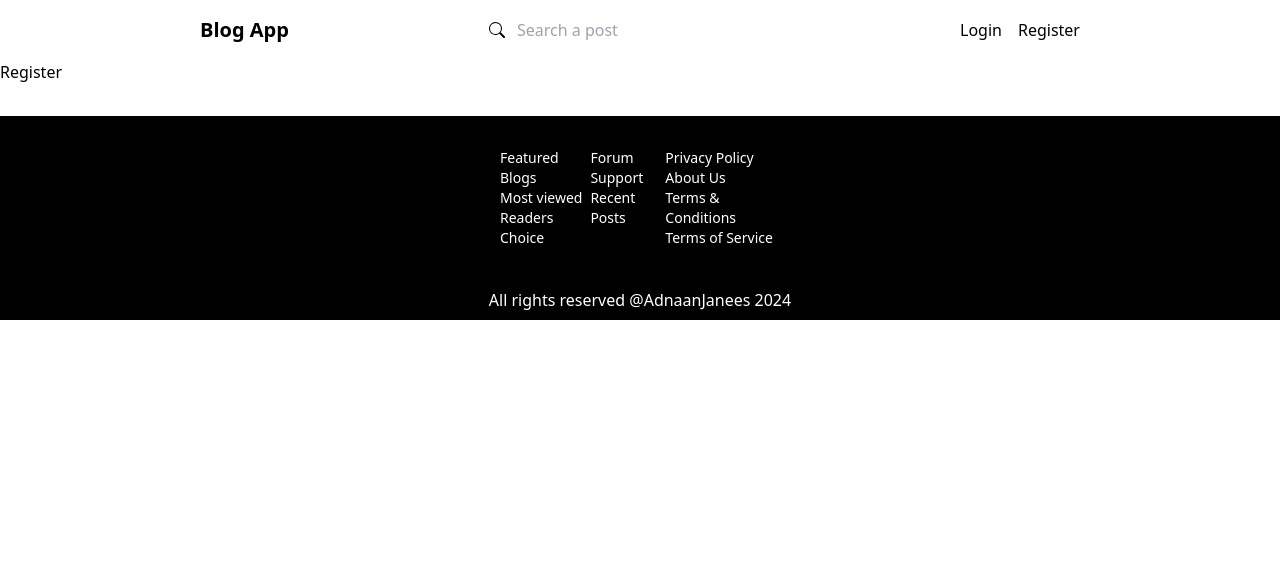
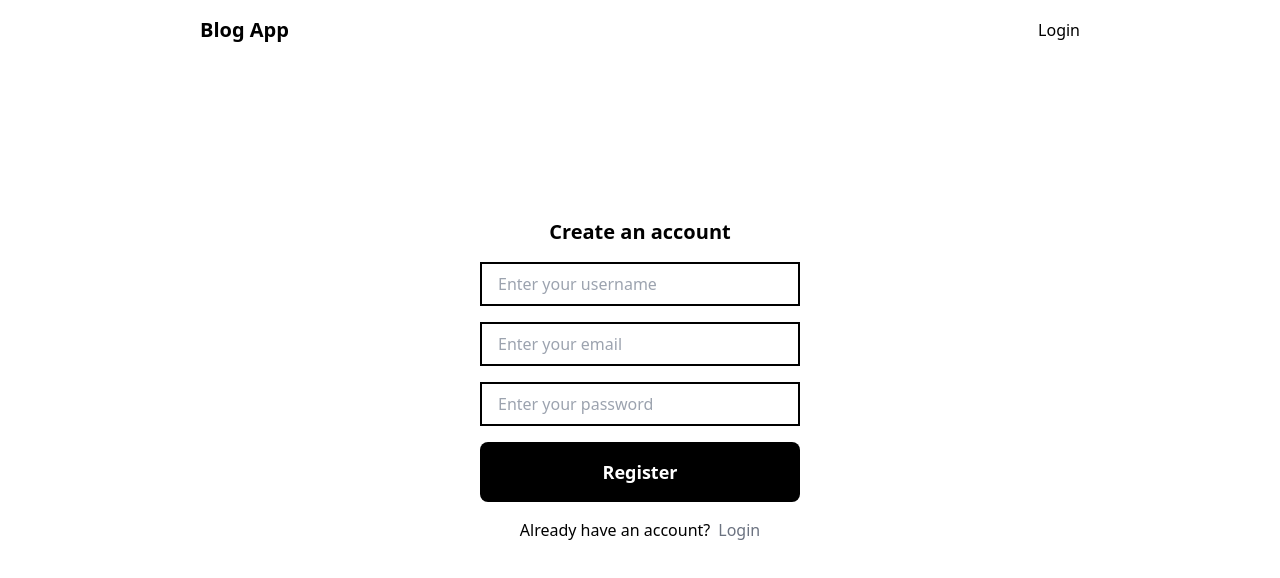
Before and after one commit to Adnaan1806/Blog-Website, a React (Vite) app in the folder frontend/: page /register in a window 1280 px wide. Shown: the top 578 px of the page. Built offline with nearby package versions, Linux system fonts and the light colour scheme.

Commit message:
register page update

```diff
--- a/frontend/src/App.jsx
+++ b/frontend/src/App.jsx
@@ -8,13 +8,13 @@ import Register from "./pages/Register";
 const App = () => {
   return (
     <div>
-      <Navbar />
+
       <Routes>
         <Route exact path="/" element={<Home />} />
         <Route exact path="/login" element={<Login />} />
         <Route exact path="/register" element={<Register />} />
       </Routes>
-      <Footer />
+
     </div>
   );
 };
--- a/frontend/src/pages/Home.jsx
+++ b/frontend/src/pages/Home.jsx
@@ -1,8 +1,12 @@
+import Footer from "../components/Footer"
 import HomePosts from "../components/HomePosts"
+import Navbar from "../components/Navbar"
 
 
 const Home = () => {
   return (
+    <>
+    <Navbar/>
     <div className="px-8 md:px-[200px]">
         <HomePosts/>
         <HomePosts/>
@@ -10,6 +14,8 @@ const Home = () => {
         <HomePosts/>
         <HomePosts/>
     </div>
+    <Footer/>
+    </>
   )
 }
 
--- a/frontend/src/pages/Login.jsx
+++ b/frontend/src/pages/Login.jsx
@@ -2,20 +2,40 @@ import { Link } from "react-router-dom";
 
 const Login = () => {
   return (
-    <div className="w-full flex justify-center items-center h-[70vh]">
+    <>
+      <div className="flex items-center justify-between px-6 md:px-[200px] py-4">
+        <h1 className="text-lg md:text-xl font-extrabold">
+          <Link to="/">Blog App</Link>
+        </h1>
+        <h3><Link to="/register">Register</Link></h3>
+      </div>
+      <div className="w-full flex justify-center items-center h-[80vh]">
         <div className="flex flex-col justify-center items-center space-y-4 w-[80%] md:w-[25%]">
-        <h1 className="text-xl font-bold text-left">Log in to your account</h1>
-        <input type="text" placeholder="Enter your email" className="w-full px-4 py-2 border-2 border-black outline-0" />
-        <input type="password" placeholder="Enter your password" className="w-full px-4 py-2 border-2 border-black outline-0" />
+          <h1 className="text-xl font-bold text-left">
+            Log in to your account
+          </h1>
+          <input
+            type="text"
+            placeholder="Enter your email"
+            className="w-full px-4 py-2 border-2 border-black outline-0"
+          />
+          <input
+            type="password"
+            placeholder="Enter your password"
+            className="w-full px-4 py-2 border-2 border-black outline-0"
+          />
           <button className="w-full px-4 py-4 text-lg font-bold text-white bg-black rounded-lg hover:bg-gray-500 hover:text-black">
             Login
           </button>
           <div className="flex justify-center items-center space-x-2">
             <p>Don't have an account?</p>
-            <p className="text-gray-500 hover:text-black"><Link to="/register">Register</Link></p>
+            <p className="text-gray-500 hover:text-black">
+              <Link to="/register">Register</Link>
+            </p>
           </div>
         </div>
       </div>
+    </>
   );
 };
 
--- /dev/null
+++ b/frontend/src/pages/PostDetails.jsx
@@ -0,0 +1,9 @@
+
+
+const PostDetails = () => {
+  return (
+    <div>PostDetails</div>
+  )
+}
+
+export default PostDetails
--- a/frontend/src/pages/Register.jsx
+++ b/frontend/src/pages/Register.jsx
@@ -1,8 +1,32 @@
-
+import { Link } from "react-router-dom";
 
 const Register = () => {
   return (
-    <div>Register</div>
+    <>
+    <div className="flex items-center justify-between px-6 md:px-[200px] py-4">
+        <h1 className="text-lg md:text-xl font-extrabold">
+          <Link to="/">Blog App</Link>
+        </h1>
+        <h3><Link to="/login">Login</Link></h3>
+      </div>
+
+      <div className="w-full flex justify-center items-center h-[80vh]">
+      <div className="flex flex-col justify-center items-center space-y-4 w-[80%] md:w-[25%]">
+        <h1 className="text-xl font-bold text-left">Create an account</h1>
+        <input type="text" placeholder="Enter your username" className="w-full px-4 py-2 border-2 border-black outline-0" />
+        <input type="text" placeholder="Enter your email" className="w-full px-4 py-2 border-2 border-black outline-0" />
+        <input type="password" placeholder="Enter your password" className="w-full px-4 py-2 border-2 border-black outline-0" />
+        <button className="w-full px-4 py-4 text-lg font-bold text-white bg-black rounded-lg hover:bg-gray-500 hover:text-black">
+          Register
+        </button>
+        <div className="flex justify-center items-center space-x-2">
+            <p>Already have an account?</p>
+            <p className="text-gray-500 hover:text-black"><Link to="/login">Login</Link></p>
+        </div>
+      </div>
+    </div>
+    </>
+
   )
 }
 
```
Lines whose indentation alone changed are shown as unchanged.
